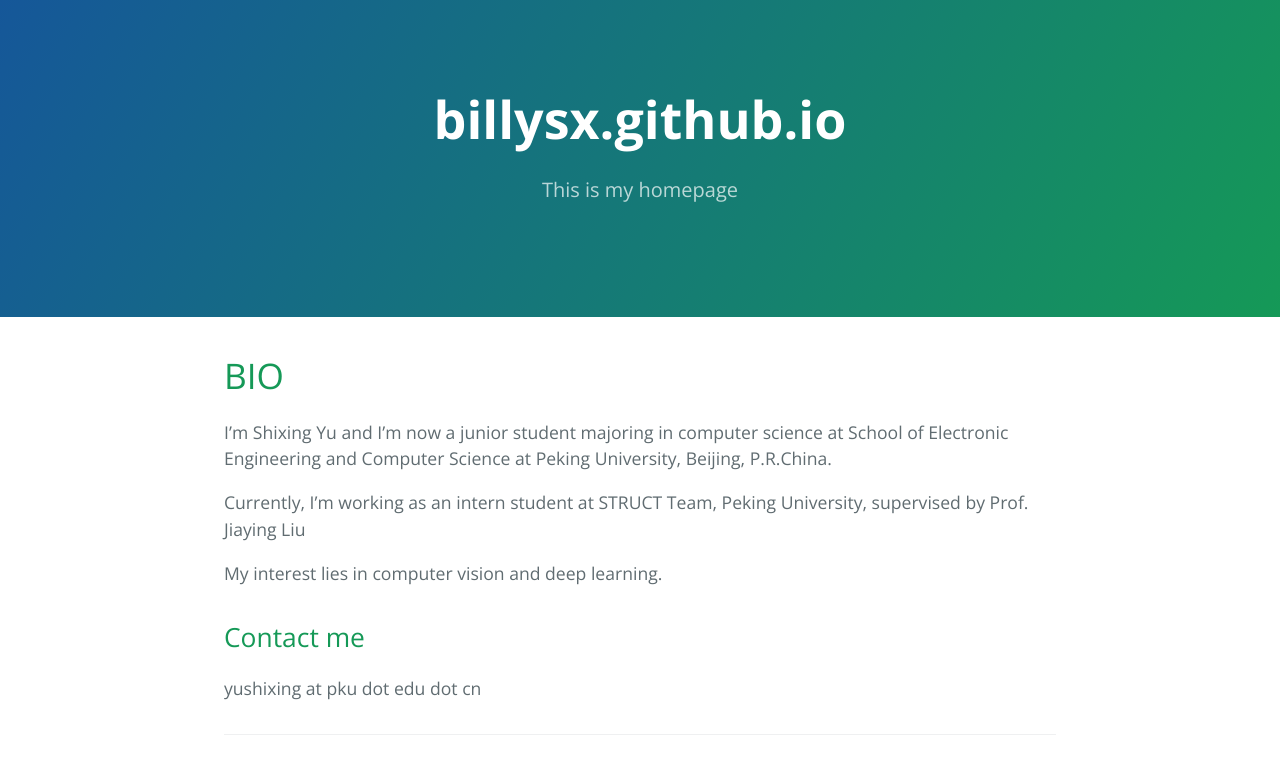
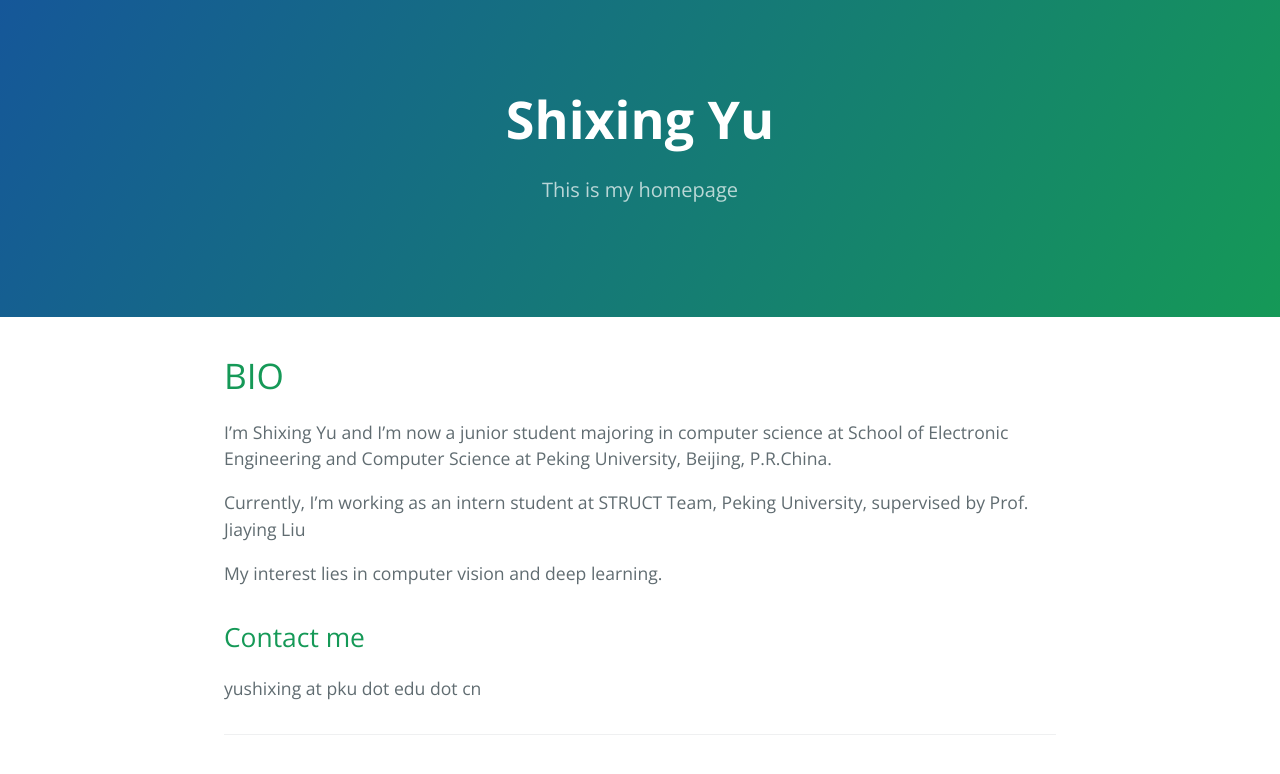
Before and after one commit to billysx/billysx.github.io, a Jekyll site: the page built from index.md, in a window 1280 px wide. Shown: the top 774 px of the page. Built offline with Jekyll 4.4.1, drawn with Linux system fonts in a browser that asks for light colours; our own code applies the rules of GitHub Pages for plain Markdown files.

Commit message:
Update default.html

```diff
--- a/_layouts/default.html
+++ b/_layouts/default.html
@@ -23,7 +23,7 @@
     <a id="skip-to-content" href="#content">Skip to the content.</a>
 
     <header class="page-header" role="banner">
-      <h1 class="project-name">{{ default: site.title | default: site.github.repository_name }}</h1>
+      <h1 class="project-name">Shixing Yu</h1>
       <h2 class="project-tagline">{{ page.description | default: site.description | default: site.github.project_tagline }}</h2>
       {% if site.github.is_project_page %}
         <a href="{{ site.github.repository_url }}" class="btn">View on GitHub</a>
```
